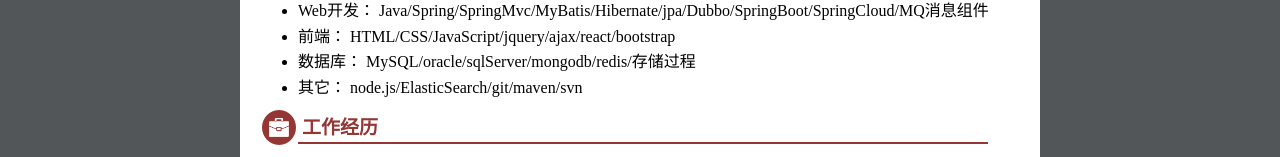
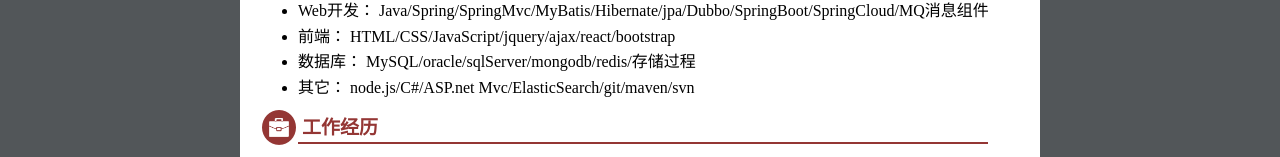
Before and after one commit to laixiangshun/my_resume, a plain HTML site: page index.html in a window 1280 px wide. Shown: the part 435-592 px from the top of the page. Drawn offline with Linux system fonts and the light colour scheme.

Commit message:
增加.net

```diff
--- a/index.html
+++ b/index.html
@@ -68,7 +68,7 @@
                 <li>Web开发： Java/Spring/SpringMvc/MyBatis/Hibernate/jpa/Dubbo/SpringBoot/SpringCloud/MQ消息组件</li>
                 <li>前端： HTML/CSS/JavaScript/jquery/ajax/react/bootstrap</li>
                 <li>数据库： MySQL/oracle/sqlServer/mongodb/redis/存储过程</li>
-                <li>其它： node.js/ElasticSearch/git/maven/svn</li>
+                <li>其它： node.js/C#/ASP.net Mvc/ElasticSearch/git/maven/svn</li>
             </ul>
         </div>
     </div>
```
